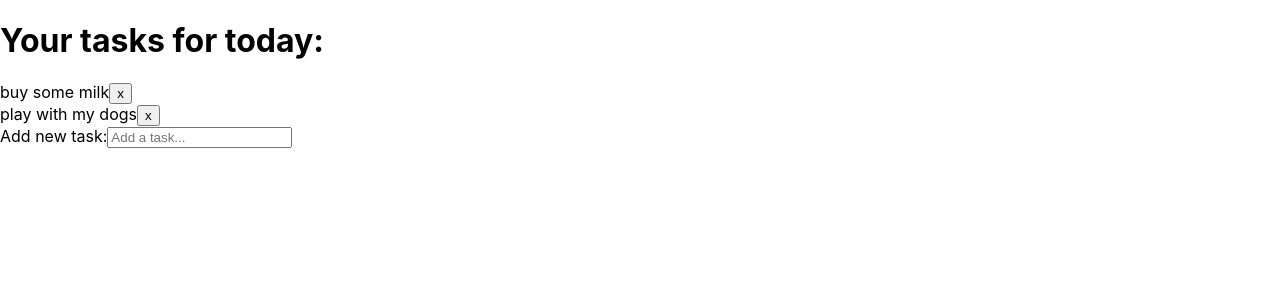
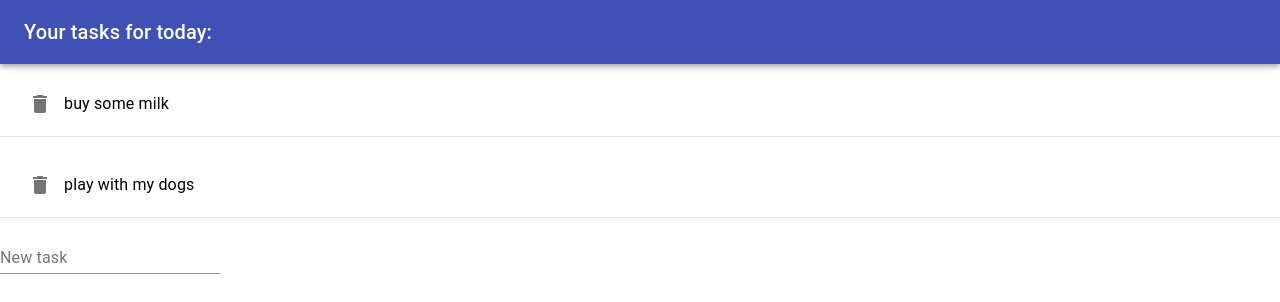
Before and after one commit to shiranka/TodoList, a React (Create React App) app in the folder my-app/: page / in a window 1280 px wide. Shown: the top 302 px of the page. Built offline with nearby package versions, Linux system fonts and the light colour scheme.

Commit message:
using material-ui and add a task component

```diff
--- a/my-app/package.json
+++ b/my-app/package.json
@@ -3,10 +3,12 @@
   "version": "0.1.0",
   "private": true,
   "dependencies": {
-    "@material-ui/core": "^4.9.5",
+    "@material-ui/core": "^4.9.10",
+    "@material-ui/icons": "^4.9.1",
     "@testing-library/jest-dom": "^4.2.4",
     "@testing-library/react": "^9.5.0",
     "@testing-library/user-event": "^7.2.1",
+    "material-ui-icons": "^1.0.0-beta.36",
     "react": "^16.13.0",
     "react-dom": "^16.13.0",
     "react-redux": "^7.2.0",
--- a/my-app/src/App.js
+++ b/my-app/src/App.js
@@ -1,4 +1,5 @@
 import React from 'react'
+import NavBar from './components/NavBar'
 import TasksList from './components/TasksList'
 import TaskForm from './components/TaskForm'
 import { Provider } from 'react-redux'
@@ -8,7 +9,7 @@ function App() {
   return (
     <Provider store={store}>
       <div>
-        <h1>Your tasks for today:</h1>
+        <NavBar />
         <TasksList />
         <TaskForm />
       </div>
--- /dev/null
+++ b/my-app/src/components/NavBar.js
@@ -0,0 +1,20 @@
+import React from 'react'
+import AppBar from '@material-ui/core/AppBar'
+import Toolbar from '@material-ui/core/Toolbar'
+import Typography from '@material-ui/core/Typography'
+
+const NavBar = () => {
+    return (
+        <div>
+            <AppBar position="static">
+                <Toolbar>
+                    <Typography variant="h6">
+                        Your tasks for today:
+                    </Typography>
+                </Toolbar>
+            </AppBar>
+        </div>
+    )
+}
+
+export default NavBar
--- /dev/null
+++ b/my-app/src/components/Task.js
@@ -0,0 +1,36 @@
+import React, { useCallback } from 'react'
+import { useDispatch } from 'react-redux'
+import { deleteTaskAction} from '../redux/actions/task_action'
+import List from "@material-ui/core/List"
+import ListItem from "@material-ui/core/ListItem"
+import ListItemText from "@material-ui/core/ListItemText";
+import IconButton from "@material-ui/core/IconButton"
+import DeleteIcon from "@material-ui/icons/Delete"
+
+const Task = (props) => {
+    const dispatch = useDispatch()
+    const task = props.task
+
+    const deleteTask = useCallback((id) => () => {
+        dispatch(deleteTaskAction(id))
+    }, [dispatch])
+
+    const taskVeiw = (
+        <List>
+            <ListItem divider="true">
+                <IconButton onClick={deleteTask(task.id)}>
+                    <DeleteIcon />
+                </IconButton>
+                <ListItemText primary={task.content} />
+            </ListItem>
+        </List>
+    )
+
+    return(
+        <div>
+            { taskVeiw }
+        </div>
+    )
+}
+
+export default Task
--- a/my-app/src/components/TaskForm.js
+++ b/my-app/src/components/TaskForm.js
@@ -1,6 +1,7 @@
 import React, { useState, useCallback } from 'react'
 import { useDispatch } from 'react-redux'
 import { addTaskAction } from '../redux/actions/task_action'
+import TextField from '@material-ui/core/TextField'
 
 const TaskForm = () => {
     const [task, setTask] = useState('')
@@ -22,12 +23,12 @@ const TaskForm = () => {
     return(
         <div>
             <form onSubmit={handleSubmit}>
-                <label>Add new task:</label>
-                <input
+                <TextField
                     type="text"
                     onChange={(e) => handleChange(e.target.value)}
                     placeholder='Add a task...'
                     value={task}
+                    label="New task"
                 />
             </form>
         </div>
--- a/my-app/src/components/TasksList.js
+++ b/my-app/src/components/TasksList.js
@@ -1,25 +1,26 @@
-import React, { useCallback } from 'react'
-import { useSelector, useDispatch } from 'react-redux'
-import { deleteTaskAction} from '../redux/actions/task_action'
-
+import React from 'react'
+import Task from './Task'
+import { useSelector } from 'react-redux'
+import List from "@material-ui/core/List"
+import ListItem from "@material-ui/core/ListItem"
+import ListItemText from "@material-ui/core/ListItemText";
 
 const TasksList = () => {
     const tasks = useSelector((state) => state.tasks)
-    const dispatch = useDispatch()
-
-    const deleteTask = useCallback((id) => () => {
-        dispatch(deleteTaskAction(id))
-    }, [dispatch])
 
     const tasksList = (tasks.length) ? (
         tasks.map(task => {
             return (
                 <div key={task.id}>
-                <span>{task.content}</span>
-                <button onClick={deleteTask(task.id)}>x</button>
+                    <Task task={task}/>
                 </div>
-            )
-        })) : ( <p>You have no tasks left, yay!</p> )
+        )})) : (
+            <List>
+                <ListItem divider="true">
+                    <ListItemText primary="You have no tasks left, yay!" />
+                </ListItem>
+            </List>
+        )
 
     return (
         <div>
```
Also changed, not shown: 1 other file (tests, documents, lock files or other folders).
